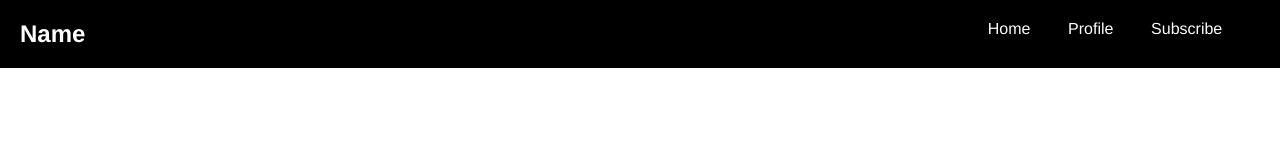
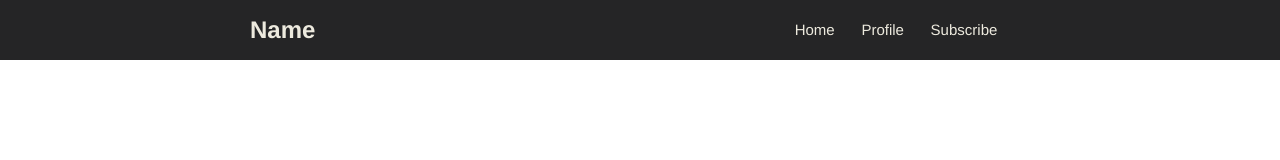
Before and after one commit to Ahmedhussin1/The-unNamed, a plain HTML site: page index.html in a window 1280 px wide. Drawn offline with nearby package versions, Linux system fonts and the light colour scheme.

Commit message:
navigation bar finished

```diff
--- a/index.html
+++ b/index.html
@@ -18,11 +18,9 @@
                 <h2>Name</h2>
             </div>
             <div class="nav-links">
-                <ul>
                     <li><a href="#">Home</a></li>
                     <li><a href="#">Profile</a></li>
                     <li><a href="#">Subscribe</a></li>
-                </ul>
             </div>
         </div>
     </nav>
--- a/style.css
+++ b/style.css
@@ -9,22 +9,29 @@ li,a{
     list-style: none;
 }
 .navigation-content{
-    padding-right: 200px;
-    padding-left: 200px;
     width: 100%;
     display: grid;
-    grid-template-columns: 3fr 1fr;
-    padding: 20px;
-    background-color: black;
-}
-.navigation-content li a{
-    color: #fdfdfd;
+    grid-template-columns: 3fr 1fr 1fr;
+    background-color: #252526;
+    height: 60px;
 }
 .header h2{
-    color:white;
+    color:#edeade;
+    margin-left: 250px;
 }
-.nav-links ul{
+.header{
+    display: flex;
+    align-items: center;
+}
+.nav-links{
     display: flex;
     justify-content: space-evenly;
-    color: white;
+    align-items: center;
 }
+.nav-links li a{
+    color: #edeade;
+    font-size: 15px;
+}
+.nav-links li a:hover{
+    color: #e45465;
+}
```
